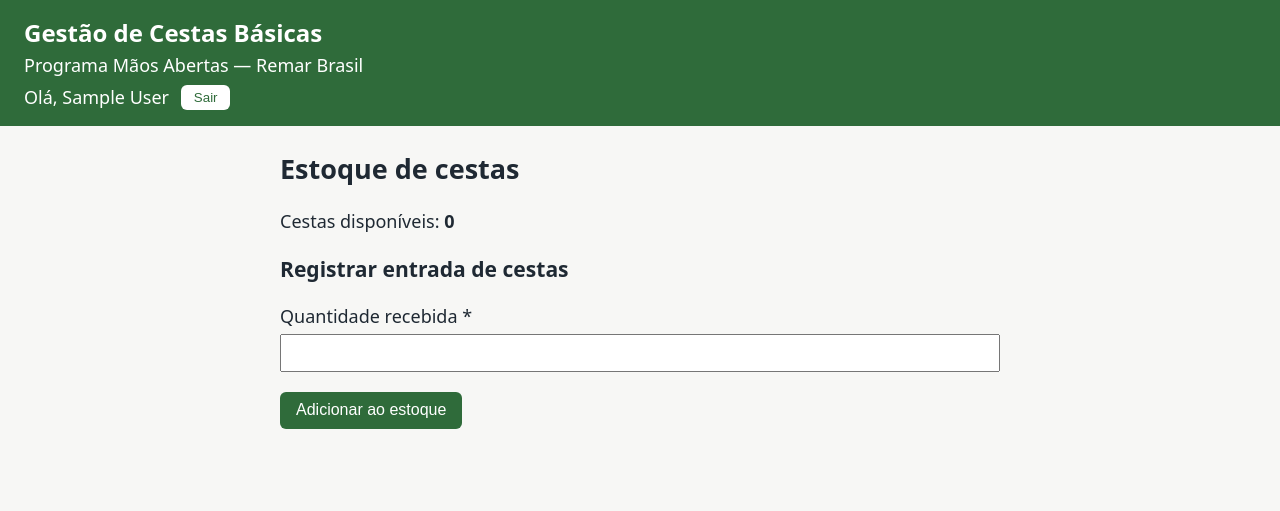
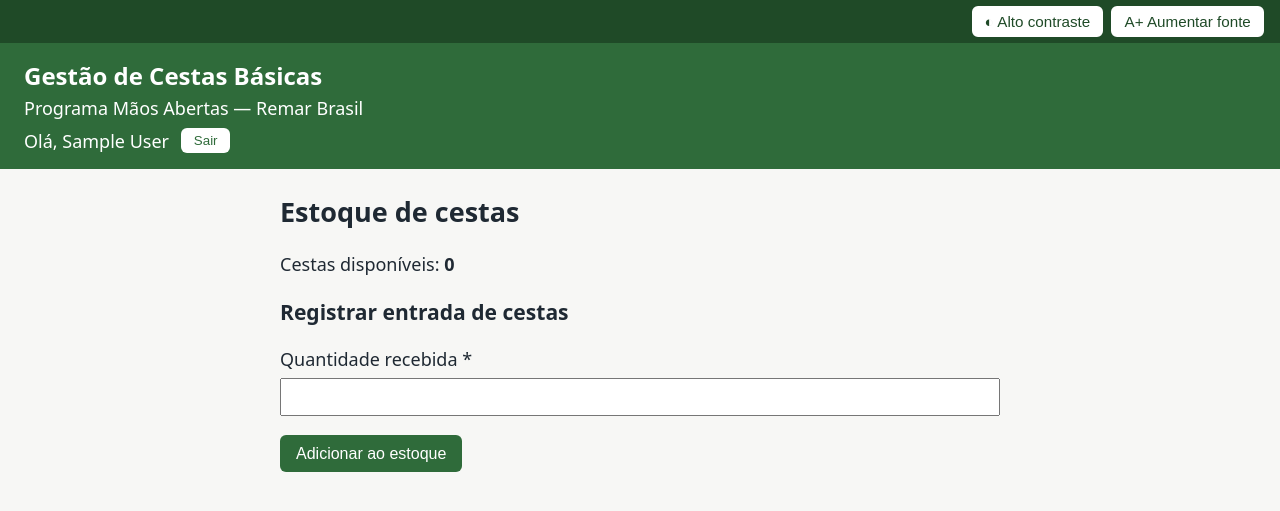
Before and after one commit to LuizHenrique61/gestao-distribuicao-cestas-basicas, a Flask app: page /estoque in a window 1280 px wide. Shown: the top 511 px of the page. Run offline with Flask 3, Linux system fonts and the light colour scheme; the visitor is signed in with stand-in values (Sample User, id 1); data comes from the database, SQL or seed files in the repository.

Commit message:
feat: barra de acessibilidade, link para pular ao conteúdo e alertas anunciados por leitor de tela

```diff
--- a/app/templates/base.html
+++ b/app/templates/base.html
@@ -5,8 +5,16 @@
   <meta name="viewport" content="width=device-width, initial-scale=1.0">
   <title>{% block title %}Gestão de Cestas Básicas{% endblock %}</title>
   <link rel="stylesheet" href="{{ url_for('static', filename='css/style.css') }}">
+  <script src="{{ url_for('static', filename='js/acessibilidade.js') }}" defer></script>
 </head>
 <body>
+  <a href="#conteudo" class="pular-link">Pular para o conteúdo</a>
+
+  <nav class="barra-acessibilidade" aria-label="Opções de acessibilidade">
+    <button type="button" data-a11y="contraste" aria-pressed="false">◐ Alto contraste</button>
+    <button type="button" data-a11y="fonte" aria-pressed="false">A+ Aumentar fonte</button>
+  </nav>
+
   <header>
     <h1><a href="{{ url_for('main.index') }}">Gestão de Cestas Básicas</a></h1>
     <p>Programa Mãos Abertas — Remar Brasil</p>
@@ -17,10 +25,12 @@
     </form>
     {% endif %}
   </header>
-  <main>
-    {% for categoria, mensagem in get_flashed_messages(with_categories=true) %}
-      <p class="alerta alerta-{{ categoria }}" role="alert">{{ mensagem }}</p>
-    {% endfor %}
+  <main id="conteudo" tabindex="-1">
+    <div aria-live="polite">
+      {% for categoria, mensagem in get_flashed_messages(with_categories=true) %}
+        <p class="alerta alerta-{{ categoria }}" role="{{ 'alert' if categoria == 'erro' else 'status' }}">{{ mensagem }}</p>
+      {% endfor %}
+    </div>
     {% block content %}{% endblock %}
   </main>
 </body>
```
